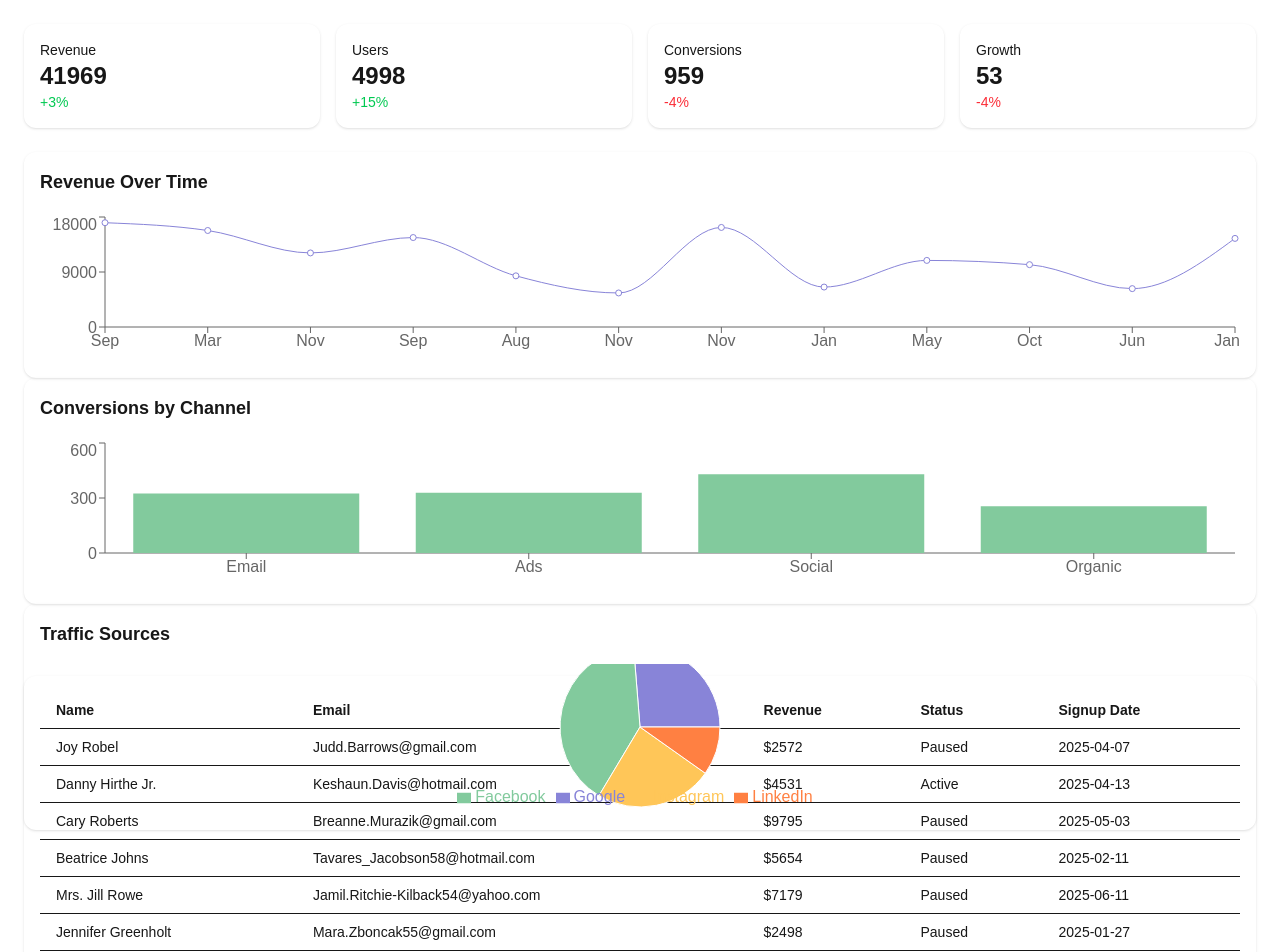
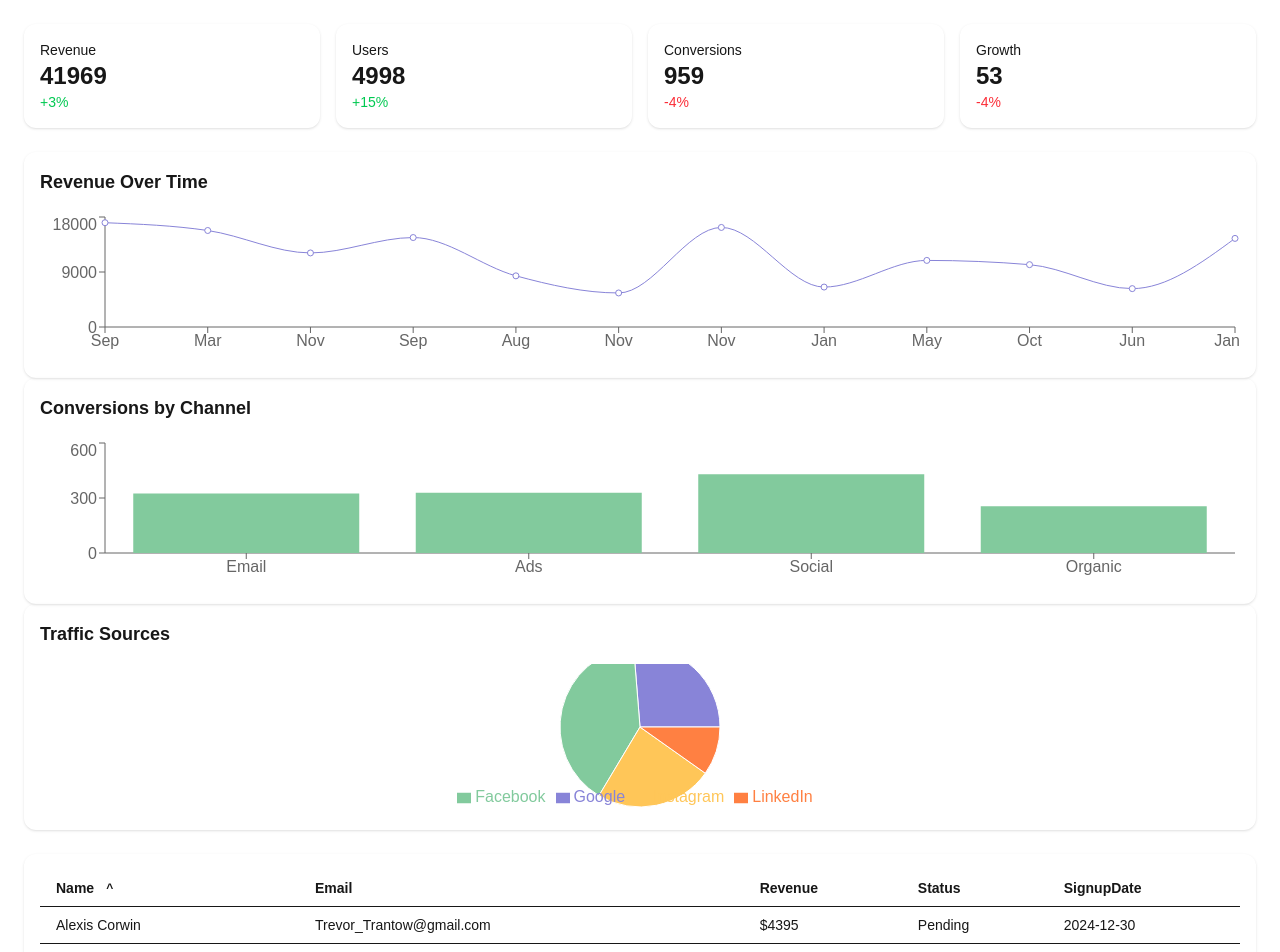
Before and after one commit to DagiH22/adMyBrand-marketing-insights, a Next.js app: page /dashboard in a window 1280 px wide. Shown: the top 952 px of the page. Built offline with nearby package versions, Linux system fonts and the light colour scheme.

Commit message:
sorting functionality for the table

```diff
--- a/app/dashboard/page.tsx
+++ b/app/dashboard/page.tsx
@@ -34,7 +34,7 @@ export default function DashboardPage() {
         </div>
 
         {/* Charts Section */}
-        <div className="h-[500px] w-full">
+        <div className="h-fit w-full">
           <Chart title="Revenue Over Time" type="line" data={revenueOverTime} dataKey="revenue" labelKey="month" />
           <Chart title="Conversions by Channel" type="bar" data={conversionsByChannel} dataKey="conversions" labelKey="channel" />
           <Chart title="Traffic Sources" type="pie" data={trafficSources} dataKey="value" labelKey="source" />
--- a/components/DataTable.tsx
+++ b/components/DataTable.tsx
@@ -1,5 +1,5 @@
 'use client'
-import * as React from "react";
+import * as React from "react"
 
 interface TableProps {
   data: {
@@ -14,35 +14,80 @@ interface TableProps {
 
 const ITEMS_PER_PAGE = 10
 
+type SortKey = keyof TableProps["data"][0]
+type SortDirection = "asc" | "desc"
+
 export default function DataTable({ data }: TableProps) {
   const [currentPage, setCurrentPage] = React.useState(1)
+  const [sortKey, setSortKey] = React.useState<SortKey>("name")
+  const [sortDirection, setSortDirection] = React.useState<SortDirection>("asc")
 
   const totalPages = Math.ceil(data.length / ITEMS_PER_PAGE)
-  const startIndex = (currentPage - 1) * ITEMS_PER_PAGE
-  const currentData = data.slice(startIndex, startIndex + ITEMS_PER_PAGE)
 
-  const handlePrev = () => {
-    if (currentPage > 1) setCurrentPage(prev => prev - 1)
+  const handleSort = (key: SortKey) => {
+    if (key === sortKey) {
+      // Toggle direction if same column is clicked again
+      setSortDirection(prev => (prev === "asc" ? "desc" : "asc"))
+    } else {
+      // New sort column
+      setSortKey(key)
+      setSortDirection("asc")
+    }
+    setCurrentPage(1) // Reset to page 1 on new sort
   }
 
-  const handleNext = () => {
-    if (currentPage < totalPages) setCurrentPage(prev => prev + 1)
-  }
+  const sortedData = [...data].sort((a, b) => {
+    const aVal = a[sortKey]
+    const bVal = b[sortKey]
+
+    // Handle numeric sort if revenue
+    const isNumeric = sortKey === "revenue"
+    const valA = isNumeric ? parseFloat(aVal.replace(/[^0-9.-]+/g, "")) : aVal
+    const valB = isNumeric ? parseFloat(bVal.replace(/[^0-9.-]+/g, "")) : bVal
+
+    if (valA < valB) return sortDirection === "asc" ? -1 : 1
+    if (valA > valB) return sortDirection === "asc" ? 1 : -1
+    return 0
+  })
+
+  const paginatedData = sortedData.slice(
+    (currentPage - 1) * ITEMS_PER_PAGE,
+    currentPage * ITEMS_PER_PAGE
+  )
+
+  // const renderSortArrow = (key: SortKey) => {
+  //   if (sortKey !== key) return null
+  //   return sortDirection === "asc" ? "^" : "˅"
+  // }
 
   return (
     <div className="overflow-x-auto bg-card p-4 rounded-xl shadow">
       <table className="min-w-full text-sm text-left">
-        <thead>
-          <tr>
-            <th className="px-4 py-2">Name</th>
-            <th className="px-4 py-2">Email</th>
-            <th className="px-4 py-2">Revenue</th>
-            <th className="px-4 py-2">Status</th>
-            <th className="px-4 py-2">Signup Date</th>
-          </tr>
-        </thead>
+      <thead>
+  <tr>
+    {["name", "email", "revenue", "status", "signupDate"].map((key) => (
+      <th
+        key={key}
+        className="px-4 py-2 cursor-pointer select-none text-left"
+        onClick={() => handleSort(key as SortKey)}
+      >
+        <div className="flex items-center gap-3 capitalize">
+          {key}
+          {sortKey === key && (
+            <span className="text-xs">
+              {sortDirection === "asc" ? "^" : "˅"}
+            </span>
+          )}
+        </div>
+      </th>
+    ))}
+  </tr>
+</thead>
+
+
+
         <tbody>
-          {currentData.map((row) => (
+          {paginatedData.map((row) => (
             <tr key={row.id} className="border-t">
               <td className="px-4 py-2">{row.name}</td>
               <td className="px-4 py-2">{row.email}</td>
@@ -57,9 +102,9 @@ export default function DataTable({ data }: TableProps) {
       {/* Pagination Controls */}
       <div className="flex justify-between items-center mt-4">
         <button
-          onClick={handlePrev}
+          onClick={() => setCurrentPage((p) => Math.max(p - 1, 1))}
           disabled={currentPage === 1}
-          className="px-4 py-2 bg-gray-900 rounded disabled:opacity-50"
+          className="px-4 py-2 bg-gray-200 rounded disabled:opacity-50"
         >
           Previous
         </button>
@@ -67,9 +112,9 @@ export default function DataTable({ data }: TableProps) {
           Page {currentPage} of {totalPages}
         </span>
         <button
-          onClick={handleNext}
+          onClick={() => setCurrentPage((p) => Math.min(p + 1, totalPages))}
           disabled={currentPage === totalPages}
-          className="px-4 py-2 bg-gray-900 rounded disabled:opacity-50"
+          className="px-4 py-2 bg-gray-200 rounded disabled:opacity-50"
         >
           Next
         </button>
```
